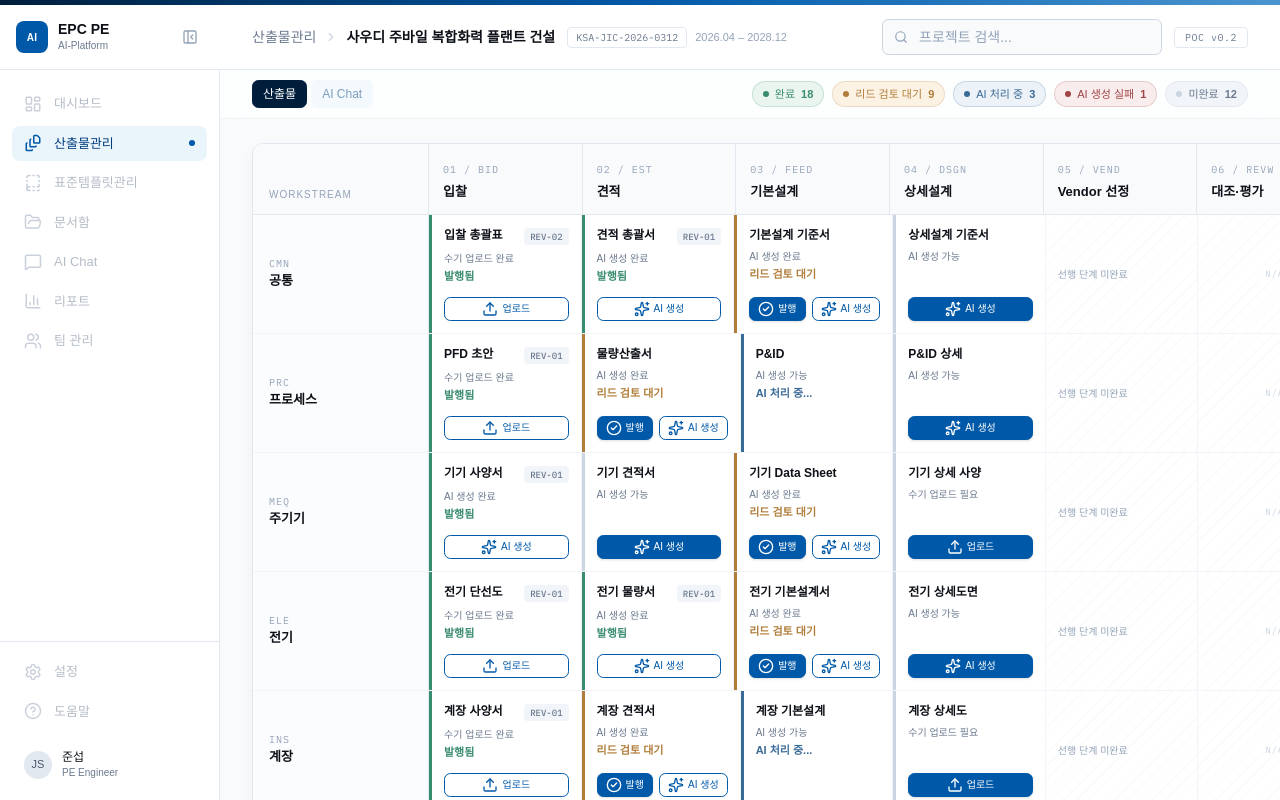
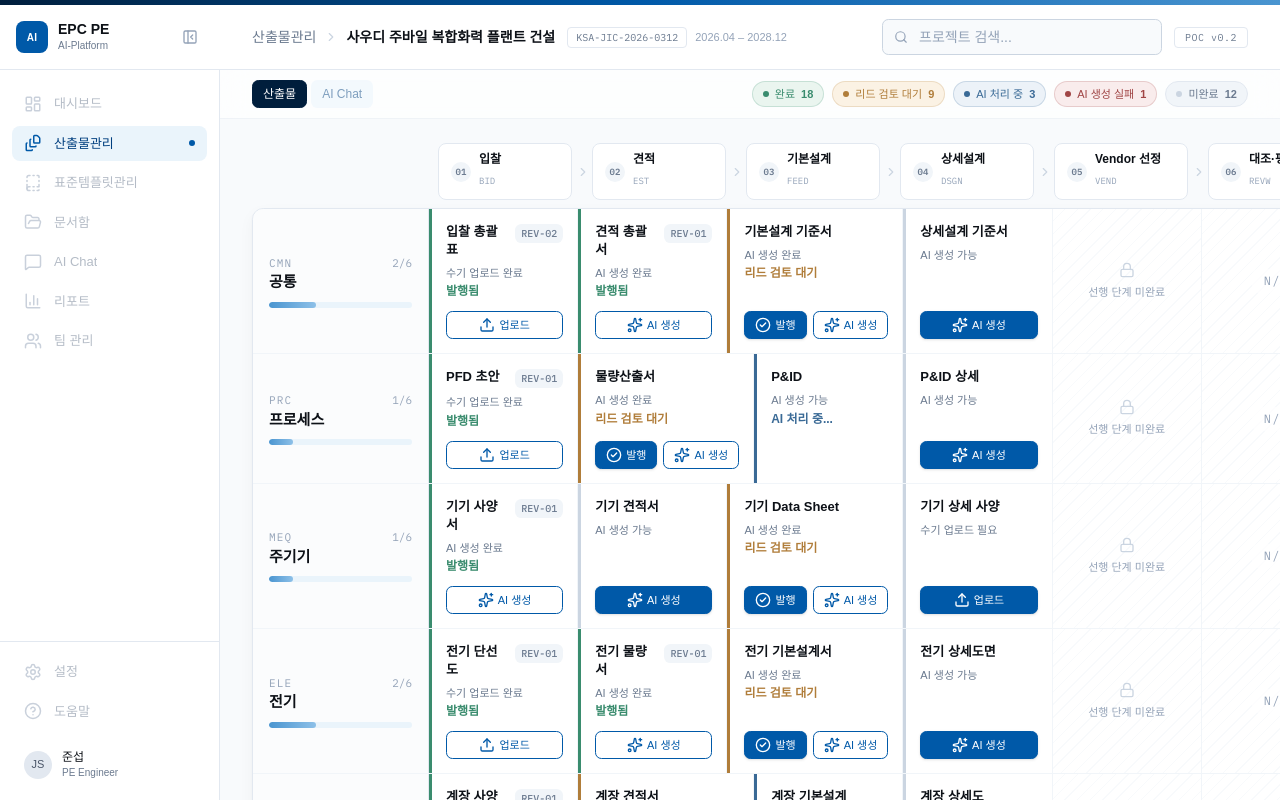
Before and after one commit to junseopsan/depe-aiplatform-frontend, a Next.js app: page /projects/1 in a window 1280 px wide. Built offline with nearby package versions, Linux system fonts and the light colour scheme; a web font is replaced by a local one.

Commit message:
feat: 매트릭스 UI 개선 — 스테이지 파이프라인 헤더, 진행률 표시, 셀 스타일 개선
Co-Authored-By: Claude Opus 4.6 (1M context) <noreply@anthropic.com>

```diff
--- a/src/features/project-detail/components/DeliverableCell.tsx
+++ b/src/features/project-detail/components/DeliverableCell.tsx
@@ -2,7 +2,7 @@
 
 import { cn } from '@/lib/utils'
 import { Button } from '@/components/ui/UiButton'
-import { Sparkles, Upload, CheckCircle2 } from 'lucide-react'
+import { Sparkles, Upload, CheckCircle2, Lock } from 'lucide-react'
 import type { DeliverableCell as CellType, DeliverableAction } from '../types/project-detail.types'
 import { getStatusStyle, getOriginLabel } from '../utils/deliverable-status'
 
@@ -15,9 +15,9 @@ type DeliverableCellProps = {
 const STRIPE_BG = 'repeating-linear-gradient(135deg, transparent, transparent 8px, var(--gray-50) 8px, var(--gray-50) 9px)'
 
 const ACTION_ICONS: Record<string, React.ReactNode> = {
-  aiGenerate: <Sparkles size={11} />,
-  upload: <Upload size={11} />,
-  publish: <CheckCircle2 size={11} />,
+  aiGenerate: <Sparkles size={12} />,
+  upload: <Upload size={12} />,
+  publish: <CheckCircle2 size={12} />,
 }
 
 export function DeliverableCell({ cell, onAction, isLast }: DeliverableCellProps) {
@@ -29,10 +29,10 @@ export function DeliverableCell({ cell, onAction, isLast }: DeliverableCellProps
   if (cell.status === 'na') {
     return (
       <div
-        className={cn('flex items-center justify-center p-3', borderRight)}
+        className={cn('flex items-center justify-center p-4', borderRight)}
         style={{ background: STRIPE_BG }}
       >
-        <span className="rounded bg-white/60 px-2 py-0.5 font-mono text-[9px] tracking-widest text-[var(--gray-300)]">
+        <span className="rounded-md bg-white/70 px-3 py-1 font-mono text-xs tracking-widest text-[var(--gray-400)]">
           N/A
         </span>
       </div>
@@ -43,15 +43,16 @@ export function DeliverableCell({ cell, onAction, isLast }: DeliverableCellProps
   if (cell.status === 'blocked') {
     return (
       <div
-        className={cn('flex flex-col justify-center p-3', borderRight)}
+        className={cn('flex flex-col items-center justify-center gap-1.5 p-4', borderRight)}
         style={{ background: STRIPE_BG }}
       >
+        <Lock size={16} className="text-[var(--gray-300)]" />
         {cell.documentTitle && (
-          <span className="text-[11px] font-medium text-[var(--gray-400)]">
+          <span className="text-center text-xs font-medium text-[var(--gray-400)]">
             {cell.documentTitle}
           </span>
         )}
-        <span className="mt-0.5 text-[10px] text-[var(--gray-400)]">
+        <span className="text-[11px] text-[var(--gray-400)]">
           선행 단계 미완료
         </span>
       </div>
@@ -61,7 +62,7 @@ export function DeliverableCell({ cell, onAction, isLast }: DeliverableCellProps
   return (
     <div
       className={cn(
-        'group flex min-h-[100px] flex-col border-l-[3px] p-3 transition-all duration-150',
+        'group flex min-h-[110px] flex-col border-l-[3px] p-3.5 transition-all duration-150',
         borderRight,
         style.borderClass,
         style.bgClass,
@@ -71,11 +72,11 @@ export function DeliverableCell({ cell, onAction, isLast }: DeliverableCellProps
       {/* 문서명 + REV */}
       {cell.documentTitle && (
         <div className="flex items-start justify-between gap-1.5">
-          <span className="text-[12px] font-semibold leading-snug text-foreground">
+          <span className="text-[13px] font-semibold leading-snug text-foreground">
             {cell.documentTitle}
           </span>
           {cell.revision && (
-            <span className="mt-px shrink-0 rounded bg-[var(--gray-100)] px-1.5 py-0.5 font-mono text-[9px] font-medium text-[var(--gray-500)]">
+            <span className="mt-px shrink-0 rounded-md bg-[var(--gray-100)] px-1.5 py-0.5 font-mono text-[10px] font-medium text-[var(--gray-500)]">
               {cell.revision}
             </span>
           )}
@@ -84,14 +85,14 @@ export function DeliverableCell({ cell, onAction, isLast }: DeliverableCellProps
 
       {/* origin-hint */}
       {originLabel && (
-        <span className="mt-1.5 text-[10px] text-[var(--gray-500)]">
+        <span className="mt-1.5 text-[11px] text-[var(--gray-500)]">
           {originLabel}
         </span>
       )}
 
       {/* status-line */}
       {cell.statusText && (
-        <span className={cn('mt-0.5 text-[11px] font-semibold', style.statusColor)}>
+        <span className={cn('mt-0.5 text-xs font-semibold', style.statusColor)}>
           {cell.statusText}
         </span>
       )}
@@ -103,9 +104,9 @@ export function DeliverableCell({ cell, onAction, isLast }: DeliverableCellProps
             <Button
               key={action.type}
               variant={action.variant === 'primary' ? 'default' : 'outline'}
-              size="xs"
+              size="sm"
               className={cn(
-                'flex-1 gap-1 text-[10px] font-medium',
+                'flex-1 gap-1 text-[11px] font-medium',
                 action.variant === 'primary'
                   ? 'shadow-sm'
                   : 'bg-white/80 backdrop-blur-sm',
--- a/src/features/project-detail/components/DeliverableMatrix.tsx
+++ b/src/features/project-detail/components/DeliverableMatrix.tsx
@@ -1,3 +1,4 @@
+import { ChevronRight } from 'lucide-react'
 import type { DeliverableCell, DeliverableAction } from '../types/project-detail.types'
 import { STAGES, WORKSTREAMS } from '../data/constants'
 import { DeliverableRow } from './DeliverableRow'
@@ -10,35 +11,40 @@ type DeliverableMatrixProps = {
 export function DeliverableMatrix({ deliverables, onAction }: DeliverableMatrixProps) {
   return (
     <div className="overflow-x-auto px-8 py-6">
-      <div className="min-w-[1100px] overflow-hidden rounded-xl border border-[var(--gray-200)] bg-card shadow-[0_1px_3px_rgba(0,0,0,0.04),0_6px_16px_rgba(0,0,0,0.04)]">
-        {/* Stage header row */}
-        <div className="grid grid-cols-[176px_repeat(6,1fr)]">
-          {/* Corner */}
-          <div className="flex items-end border-b border-r border-[var(--gray-200)] bg-[var(--gray-50)] px-4 py-3">
-            <span className="text-[10px] font-medium uppercase tracking-[0.1em] text-[var(--gray-400)]">
-              Workstream
+      <div className="min-w-[1100px]">
+        {/* Stage pipeline header — 같은 grid 사용 */}
+        <div className="mb-2 grid grid-cols-[176px_repeat(6,1fr)] items-center">
+          {/* Corner — 빈 공간 */}
+          <div />
+
+          {/* Stage 카드 + 화살표 */}
+          {STAGES.map((stage, i) => (
+            <div key={stage.code} className="relative px-2.5">
+              <div className="flex items-center gap-2 rounded-lg border border-[var(--gray-200)] bg-card px-3 py-2">
+                <span className="flex h-5 w-5 shrink-0 items-center justify-center rounded-full bg-[var(--gray-100)] font-mono text-[9px] font-semibold text-[var(--gray-500)]">
+                  {stage.index}
+                </span>
+                <div>
+                  <p className="text-[12px] font-semibold leading-tight text-foreground">
+                    {stage.name}
+                  </p>
+                  <span className="font-mono text-[9px] text-[var(--gray-400)]">
+                    {stage.code}
                   </span>
                 </div>
-
-          {/* Stage headers */}
-          {STAGES.map((stage, i) => (
-            <div
-              key={stage.code}
-              className={`border-b border-[var(--gray-200)] bg-[var(--gray-50)] px-3.5 py-3 ${
-                i < STAGES.length - 1 ? 'border-r border-r-[var(--gray-200)]' : ''
-              }`}
-            >
-              <span className="font-mono text-[10px] tracking-[0.1em] text-[var(--gray-400)]">
-                {stage.index} / {stage.code}
-              </span>
-              <p className="mt-0.5 text-[13px] font-semibold text-foreground">
-                {stage.name}
-              </p>
+              </div>
+              {i < STAGES.length - 1 && (
+                <ChevronRight
+                  size={14}
+                  className="absolute -right-[8px] top-1/2 z-10 -translate-y-1/2 text-[var(--gray-300)]"
+                />
+              )}
             </div>
           ))}
         </div>
 
-        {/* Workstream rows */}
+        {/* Matrix table */}
+        <div className="overflow-hidden rounded-xl border border-[var(--gray-200)] bg-card shadow-[0_1px_3px_rgba(0,0,0,0.04),0_6px_16px_rgba(0,0,0,0.04)]">
           {WORKSTREAMS.map((ws) => {
             const cells = deliverables.filter((d) => d.workstreamCode === ws.code)
             return (
@@ -52,5 +58,6 @@ export function DeliverableMatrix({ deliverables, onAction }: DeliverableMatrixP
           })}
         </div>
       </div>
+    </div>
   )
 }
--- a/src/features/project-detail/components/DeliverableRow.tsx
+++ b/src/features/project-detail/components/DeliverableRow.tsx
@@ -8,17 +8,66 @@ type DeliverableRowProps = {
   onAction: (cellId: string, action: DeliverableAction) => void
 }
 
+function getWorkstreamProgress(cells: CellType[]) {
+  const total = 6 // 항상 6단계 기준
+  const done = cells.filter((c) => c.status === 'ready').length
+  return { done, total, ratio: Math.round((done / total) * 100) }
+}
+
+function getProgressStyle(ratio: number) {
+  if (ratio === 100) {
+    return {
+      track: 'bg-[var(--success-bg)]',
+      gradient: 'linear-gradient(90deg, #2d8a6e, #34d399)',
+    }
+  }
+  if (ratio >= 50) {
+    return {
+      track: 'bg-[var(--primary-50)]',
+      gradient: 'linear-gradient(90deg, var(--primary-700), var(--primary-400))',
+    }
+  }
+  if (ratio > 0) {
+    return {
+      track: 'bg-[var(--primary-50)]',
+      gradient: 'linear-gradient(90deg, var(--primary-300), var(--primary-200))',
+    }
+  }
+  return {
+    track: 'bg-[var(--gray-100)]',
+    gradient: 'var(--gray-300)',
+  }
+}
+
 export function DeliverableRow({ workstream, cells, onAction }: DeliverableRowProps) {
+  const progress = getWorkstreamProgress(cells)
+  const progressStyle = getProgressStyle(progress.ratio)
+
   return (
     <div className="grid grid-cols-[176px_repeat(6,1fr)] border-b border-[var(--gray-100)] last:border-b-0">
       {/* Workstream label */}
-      <div className="flex flex-col justify-center border-r border-[var(--gray-200)] bg-[var(--gray-50)]/60 px-4 py-2.5">
-        <span className="font-mono text-[10px] tracking-[0.1em] text-[var(--gray-400)]">
-          {workstream.code}
-        </span>
-        <span className="text-[13px] font-semibold text-foreground">
+      <div className="flex flex-col justify-center border-r border-[var(--gray-200)] bg-[var(--gray-50)]/60 px-4 py-3">
+        <div className="flex items-baseline justify-between">
+          <span className="font-mono text-[11px] tracking-[0.1em] text-[var(--gray-400)]">
+            {workstream.code}
+          </span>
+          <span className="font-mono text-[11px] text-[var(--gray-400)]">
+            {progress.done}/{progress.total}
+          </span>
+        </div>
+        <span className="text-[15px] font-bold text-foreground">
           {workstream.name}
         </span>
+        {/* Progress bar */}
+        <div className={`mt-2 h-1.5 w-full overflow-hidden rounded-full ${progressStyle.track}`}>
+          <div
+            className="h-full rounded-full transition-all duration-500"
+            style={{
+              width: `${progress.ratio}%`,
+              background: progressStyle.gradient,
+            }}
+          />
+        </div>
       </div>
 
       {/* 6 Cells */}
```
Lines whose indentation alone changed are shown as unchanged.
